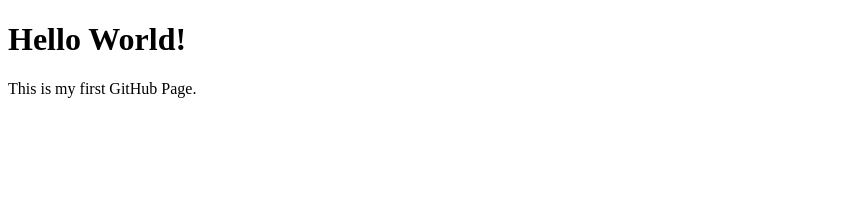
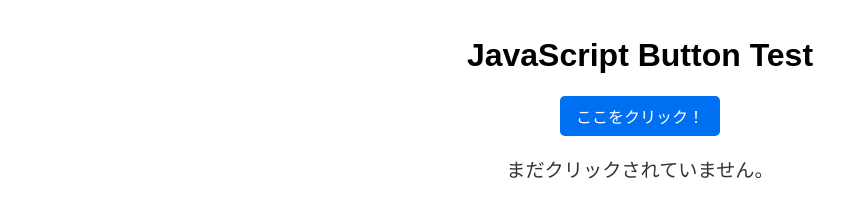
Before and after one commit to Ryo8686/.github.io, a plain HTML site: page index.html in a window 1280 px wide. Shown: the whole page, without its empty margins (0-868 px from the left). Drawn offline with Linux system fonts and the light colour scheme.

Commit message:
Update index.html

```diff
--- a/index.html
+++ b/index.html
@@ -1,11 +1,55 @@
 <!DOCTYPE html>
-<html>
+<html lang="ja">
 <head>
-  <meta charset="UTF-8">
-  <title>Hello GitHub Pages</title>
+  <meta charset="UTF-8" />
+  <title>Button Test</title>
+  <style>
+    body {
+      font-family: sans-serif;
+      max-width: 600px;
+      margin: auto;
+      padding: 1em;
+      text-align: center;
+    }
+    #testBtn {
+      padding: .5em 1em;
+      font-size: 1rem;
+      border: none;
+      border-radius: .3em;
+      background: #0070f3;
+      color: white;
+      cursor: pointer;
+    }
+    #testBtn:hover {
+      background: #005bb5;
+    }
+    #message {
+      margin-top: 1em;
+      font-size: 1.2rem;
+      color: #333;
+    }
+  </style>
 </head>
-<body>
-  <h1>Hello World!</h1>
-  <p>This is my first GitHub Page.</p>
+
+
+  <body>
+  <h1>JavaScript Button Test</h1>
+
+  <!-- ここがテスト用ボタン -->
+  <button id="testBtn">ここをクリック！</button>
+  <p id="message">まだクリックされていません。</p>
+
+  <script>
+    // ボタン要素を取得
+    const btn = document.getElementById('testBtn');
+    const msg = document.getElementById('message');
+
+    // クリック時の動作を設定
+    btn.addEventListener('click', () => {
+      msg.textContent = 'ボタンがクリックされました🎉';
+      btn.disabled = true;              // 一度だけ動作させたい場合
+      btn.textContent = '完了';         // ボタンの文言も変更
+    });
+  </script>
 </body>
 </html>
```
